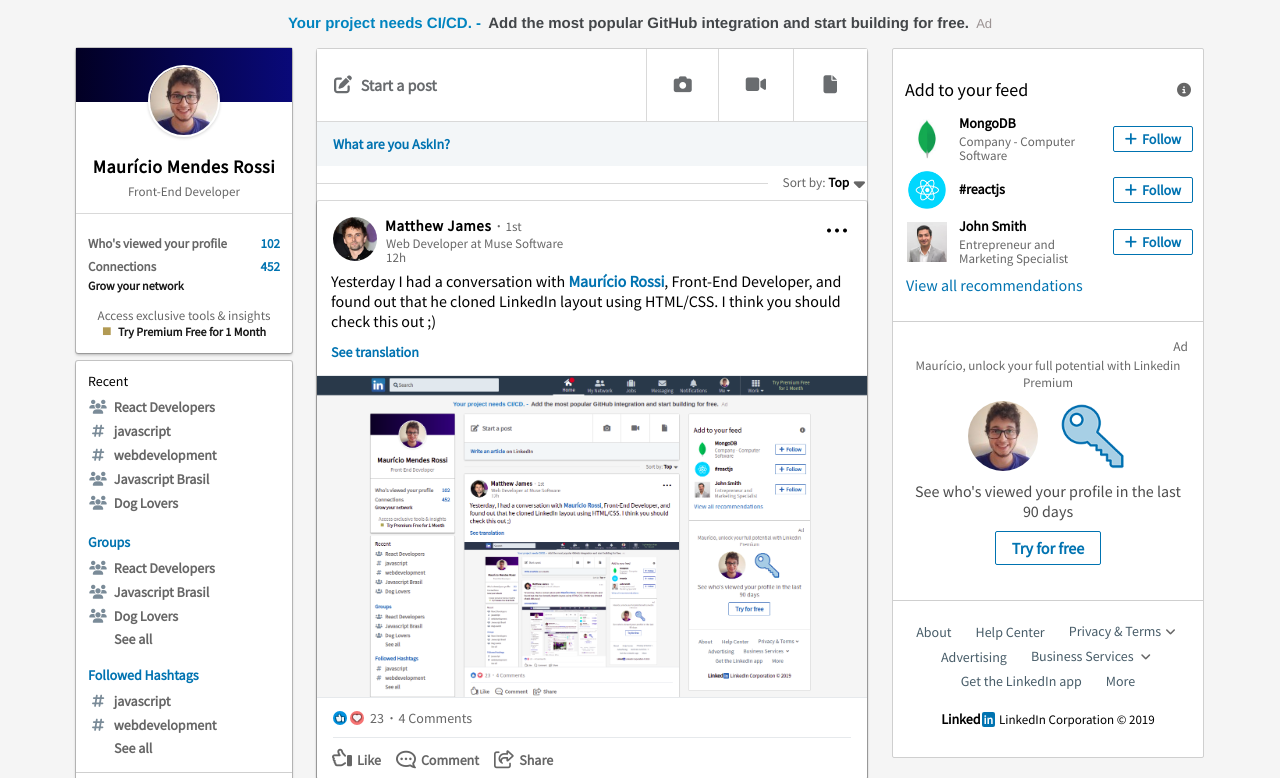
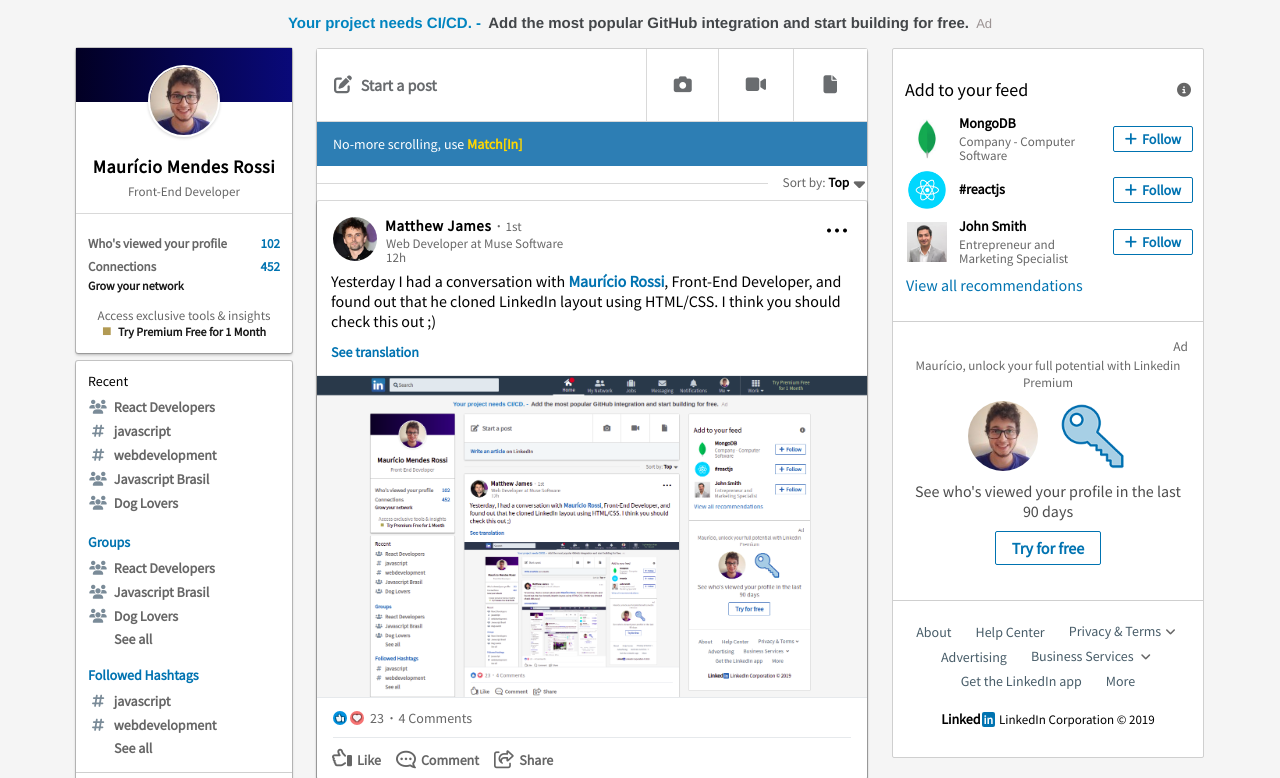
Before and after one commit to ovshake/team-matchin, a Flask app: page / in a window 1280 px wide. Shown: the part 52-830 px from the top of the page. Run offline with Flask 2, Linux system fonts and the light colour scheme; some libraries are stand-ins or nearby versions.

Commit message:
Modified trigger button to MatchIn

```diff
--- a/frontend/static/css/style.css
+++ b/frontend/static/css/style.css
@@ -717,14 +717,19 @@
 
 main#main-section div#link-box {
     padding: 13px 16px;
-    background: #f3f6f8;
+    background: #2d7eb4;
     font-size: 14px;
+    color:rgba(255, 255, 255, 1)
 }
 
 main#main-section div#link-box a {
     color: #0073b1;
     font-weight: bold;
     padding-right: 1px;
+}
+
+main#main-section div#link-box a {
+    color:rgba(255, 215, 0, 1)
 }
 
 main#main-section div#link-box a:hover {
--- a/frontend/templates/index.html
+++ b/frontend/templates/index.html
@@ -19,7 +19,7 @@
                     var form = this;
                     doConfirm("Are you sure?", function yes() {
                         var myData = $("#gpt3-query").val();
-                        alert(myData);
+                        // alert(myData);
                         var output = $.post("http://localhost:5000/gpt3", data={'data': myData}, function() {
                             // alert( "success" );
                         })
@@ -331,7 +331,8 @@
                             <!-- <span class="button no">Cancel</span> -->
                         </div>
                         <div id="link-box">
-                            <a href="#" id="askin-link">What are you AskIn?</a>
+                            No-more scrolling, use
+                            <a href="#" id="askin-link">Match[In]</a>
                             <!-- <span>on LinkedIn</span> -->
                     </div>
                     <div id="feed-sort">
```
